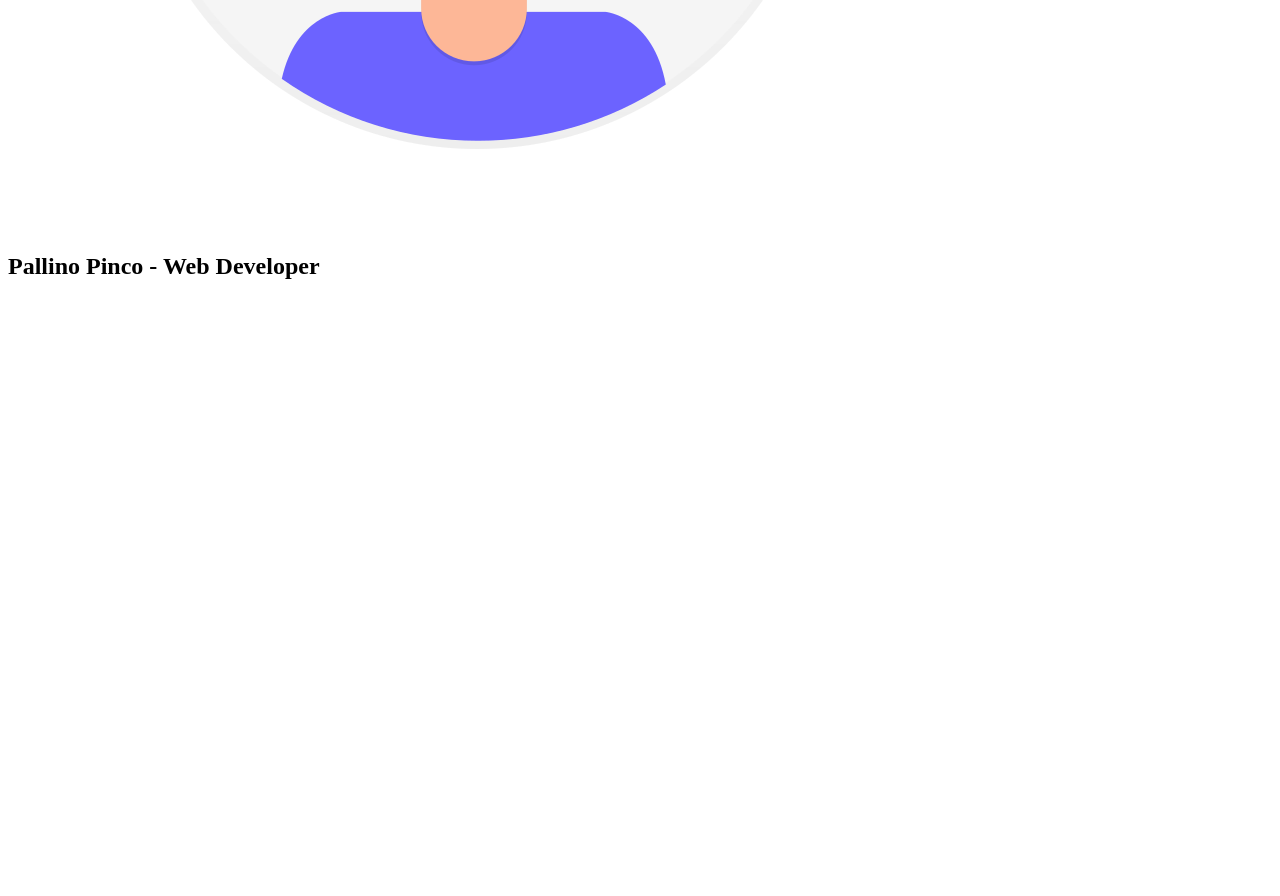
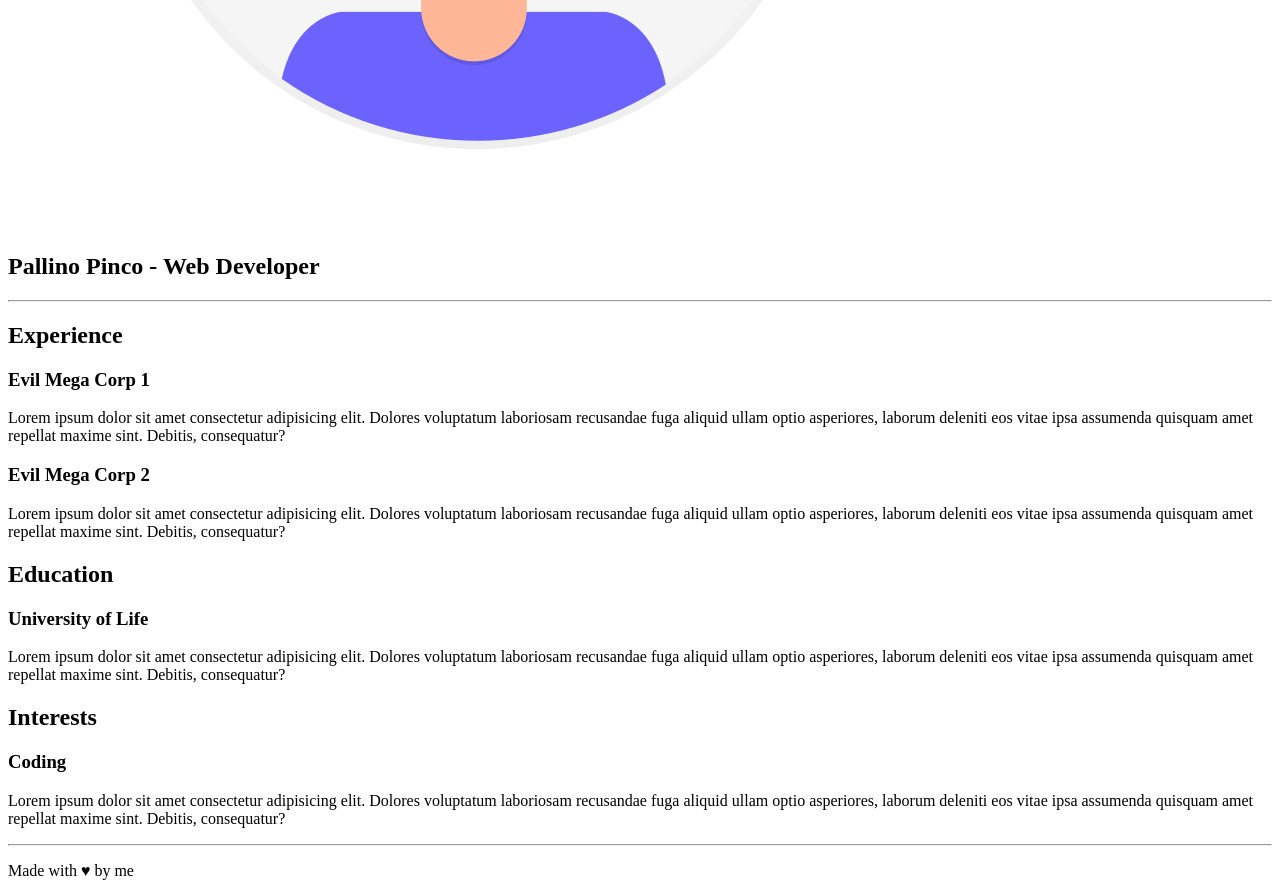
Before and after one commit to p-angelinodaniele/html-css-curriculum-vitae, a plain HTML site: page index.html in a window 1280 px wide. Shown: the part 637-1533 px from the top of the page. Before the commit the page ends 937 px from the top, so only its background shows below. Drawn offline with Linux system fonts and the light colour scheme.

Commit message:
Structure-html

```diff
--- a/index.html
+++ b/index.html
@@ -11,6 +11,31 @@
     <br>
     <h1><strong>Pallino Pinco - Web Developer</strong></h1>
     </section>
+    <hr>
+    <section>
+
+        <h2>Experience</h2>
+        <h3>Evil Mega Corp 1</h3>
+        <p>Lorem ipsum dolor sit amet consectetur adipisicing elit. Dolores voluptatum laboriosam recusandae fuga aliquid ullam optio asperiores, laborum deleniti eos vitae ipsa assumenda quisquam amet repellat maxime sint. Debitis, consequatur?</p>
+
+        <h3>Evil Mega Corp 2</h3>
+        <p>Lorem ipsum dolor sit amet consectetur adipisicing elit. Dolores voluptatum laboriosam recusandae fuga aliquid ullam optio asperiores, laborum deleniti eos vitae ipsa assumenda quisquam amet repellat maxime sint. Debitis, consequatur?</p>
+
+
+        <h2>Education</h2>
+        <h3>University of Life</h3>
+        <p>Lorem ipsum dolor sit amet consectetur adipisicing elit. Dolores voluptatum laboriosam recusandae fuga aliquid ullam optio asperiores, laborum deleniti eos vitae ipsa assumenda quisquam amet repellat maxime sint. Debitis, consequatur?</p>
+
+
+        <h2>Interests</h2>
+        <h3>Coding</h3>
+        <p>Lorem ipsum dolor sit amet consectetur adipisicing elit. Dolores voluptatum laboriosam recusandae fuga aliquid ullam optio asperiores, laborum deleniti eos vitae ipsa assumenda quisquam amet repellat maxime sint. Debitis, consequatur?</p>
+    </section>
+
+    <hr>
+    <section>
+        <p>Made with &hearts; by me </p>
+    </section>
 
 
 </body>
```
Also changed, not shown: style.css (added).
